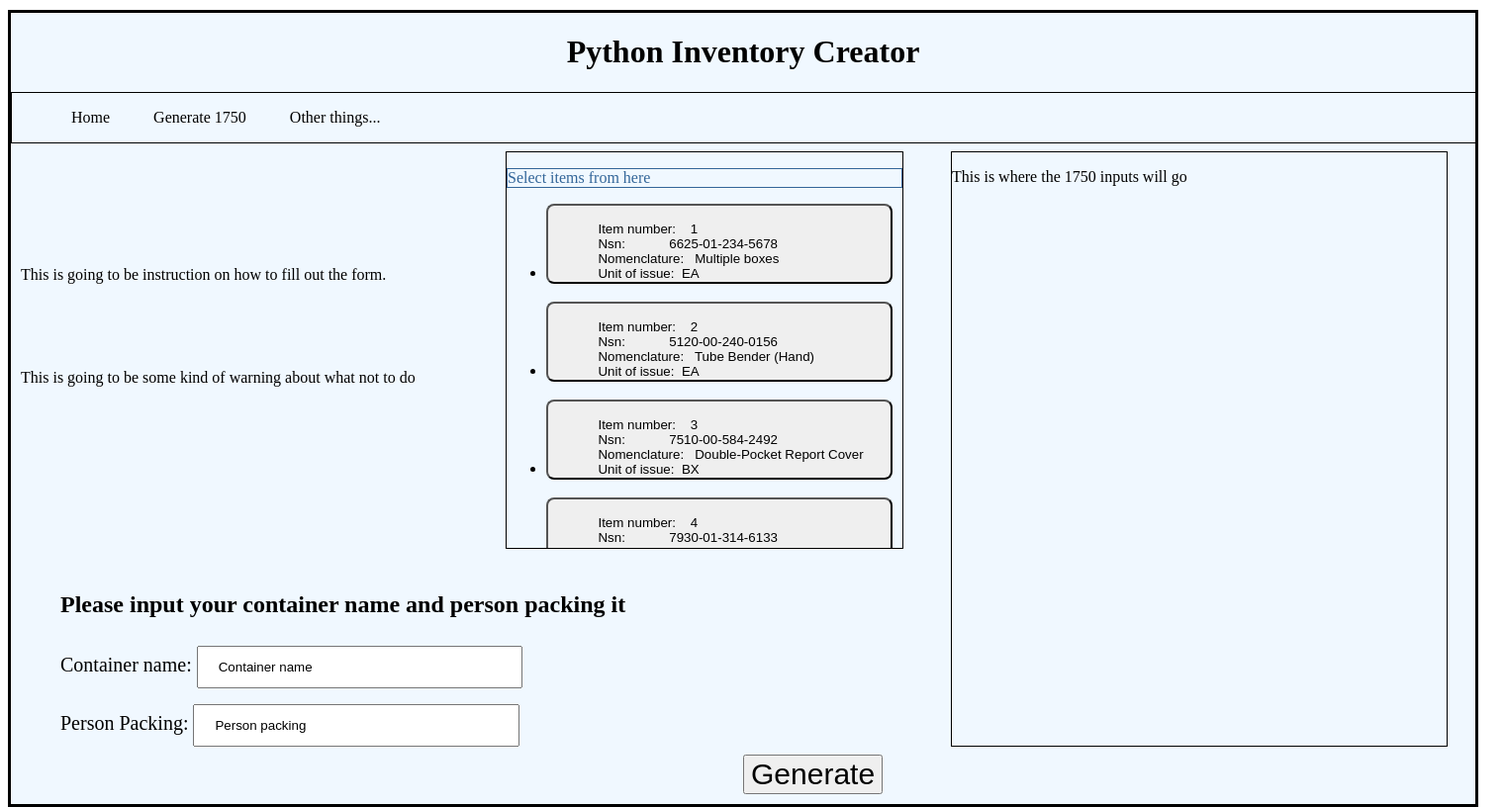
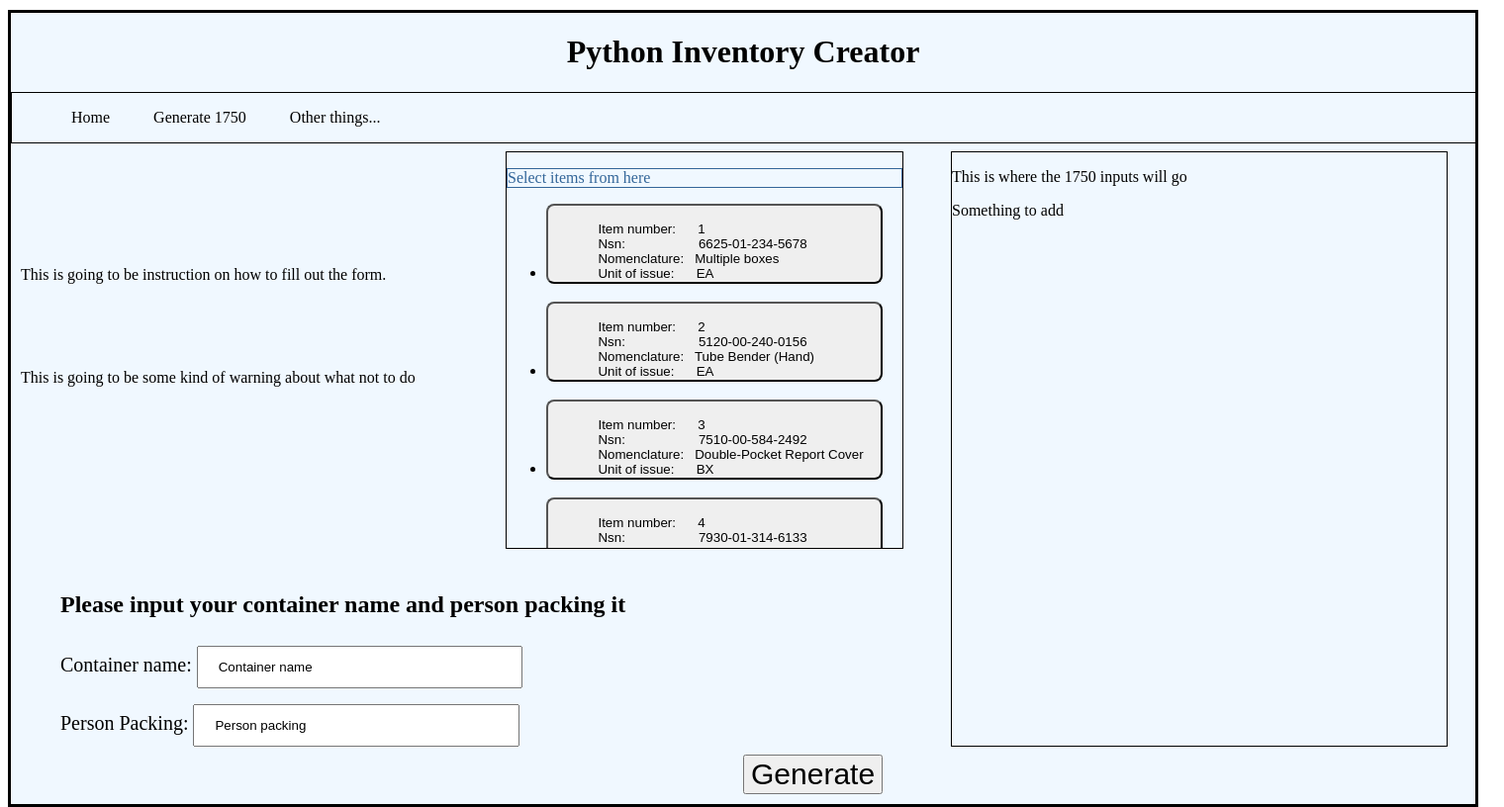
Before and after one commit to JustinMutinta/PackingList_creator_1750, a Flask app: page /1750 in a window 1520 px wide. Shown: the whole page at 99% size. Run offline with Flask 3, Linux system fonts and the light colour scheme; data comes from the database, SQL or seed files in the repository.

Commit message:
Playing with second box

```diff
--- a/main.py
+++ b/main.py
@@ -1,6 +1,8 @@
 from flask import Flask, render_template
 import sqlite3
 app = Flask(__name__)
+
+test = "Something to add"
 
 @app.route("/")
 def hello():
@@ -13,7 +15,7 @@ def create_1750():
     cur.execute("SELECT * FROM product")
     data = cur.fetchall()
     cur.close()
-    return render_template('html_files/1750_Generator.html', data = data)
+    return render_template('html_files/1750_Generator.html', data = data, test = test)
 
 
 @app.route("/17501")
--- a/templates/html_files/1750_Generator.html
+++ b/templates/html_files/1750_Generator.html
@@ -12,7 +12,7 @@
     label { font-size: 20px;}
     #GenerateButton { position: absolute; bottom: 10px; left: 740px; font-size: 30px;}
     #paragraphs { position: absolute; top: 240px; left: 10px; height: 200px; width: 440px;}
-      #AddButton {text-align: left; border-radius: 8px; width: 350px}
+      #AddButton {text-align: left; border-radius: 8px; width: 340px}
   </style>
 {% endblock %}
 
@@ -28,10 +28,10 @@
       {% for item in data %}
         <li>
             <input type="submit" id="AddButton" value="
-            Item number:    {{ item[0] }}
-            Nsn:            {{ item[1] }}
+            Item number:      {{ item[0] }}
+            Nsn:                    {{ item[1] }}
             Nomenclature:   {{ item[2] }}
-            Unit of issue:  {{ item[3] }} ">
+            Unit of issue:      {{ item[3] }} ">
         </li>
       <br>
       {% endfor %}
@@ -40,6 +40,7 @@
 
   <div class="input_for_1750">
       <p>This is where the 1750 inputs will go</p>
+      {{ test }}
   </div>
 
   <div id="paragraphs">
```
